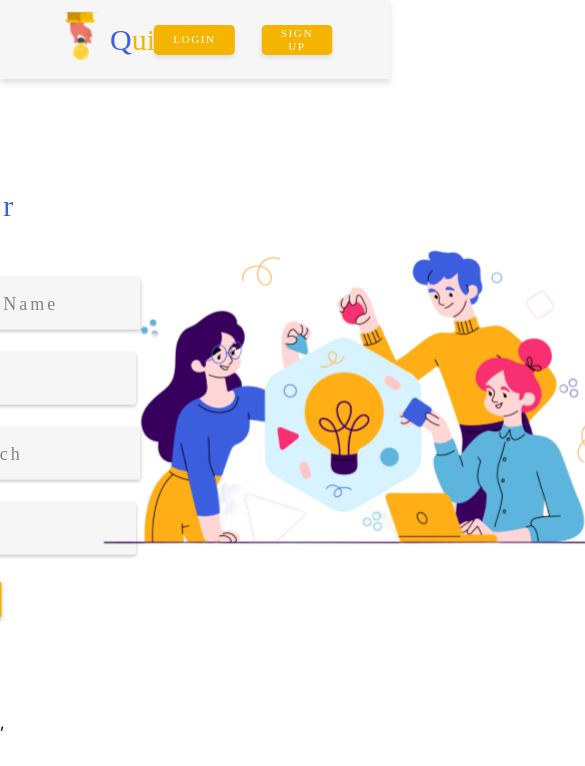
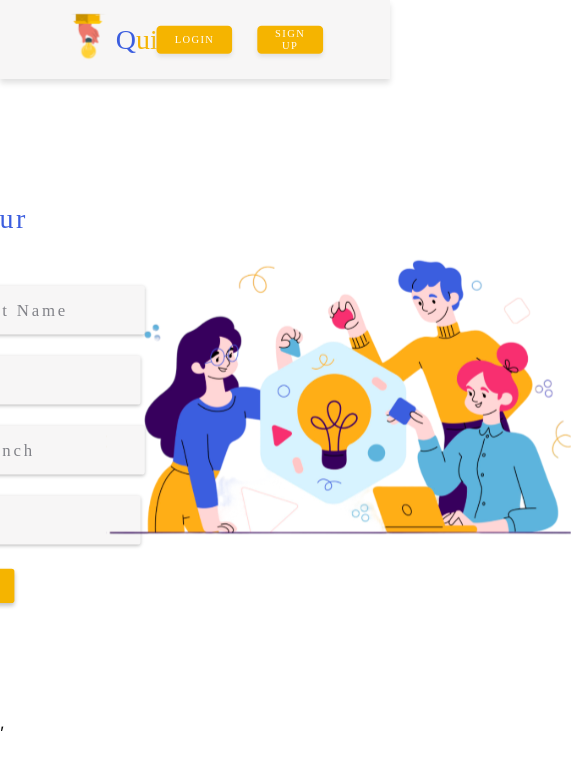
Before and after one commit to RohitRaj766/Qezee, a React (Create React App) app in the folder client/: page /signup in a window 390 px wide. Shown: the top 766 px of the page, 585 px wide, since content can reach past the window. Built offline with nearby package versions, Linux system fonts and the light colour scheme.

Commit message:
fixed screen size bug

```diff
--- a/client/src/user/userScreens/signup/Signup.scss
+++ b/client/src/user/userScreens/signup/Signup.scss
@@ -167,6 +167,12 @@
     }
 }
 
+@media (max-width: 1250px) {
+    .main {
+        transform: scale(0.85);
+    }
+}
+
 @media (max-width: 1200px) {
     .main {
         transform: scale(0.8);
@@ -175,11 +181,11 @@
 
 @media (max-width: 1100px) {
     .main {
-        transform: scale(0.7);
+        transform: scale(0.75);
     }
 }
 @media (max-width: 1000px) {
     .main {
-        transform: scale(0.75);
+        transform: scale(0.7);
     }
 }
```
